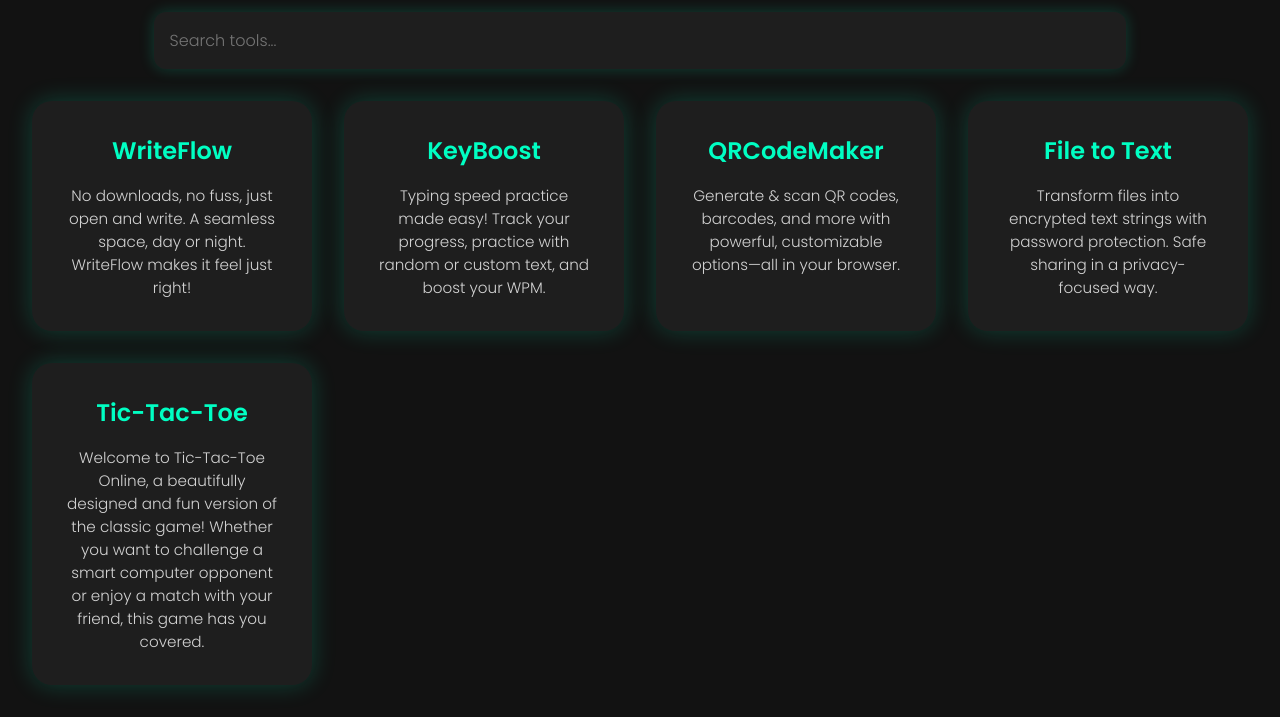
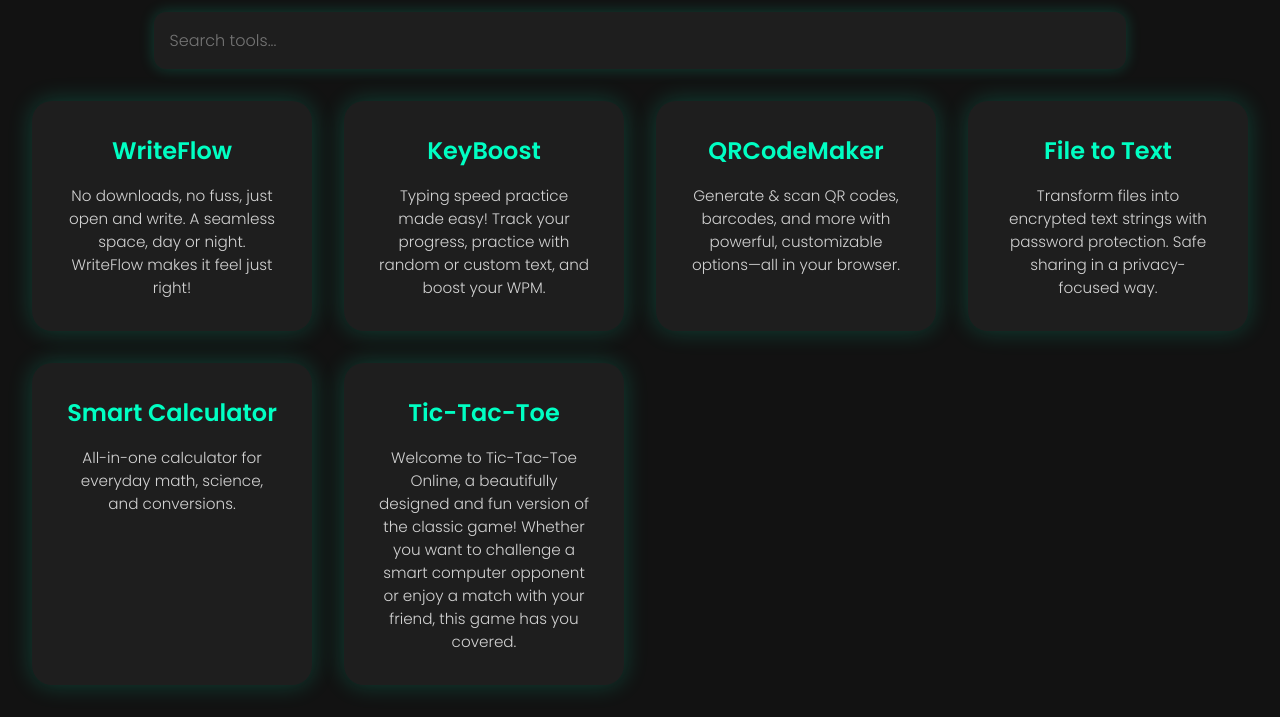
Before and after one commit to SKAshiful/Usely, a plain HTML site: page index.html in a window 1280 px wide. Shown: the part 112-829 px from the top of the page. Drawn offline with Linux system fonts and the light colour scheme.

Commit message:
Update index.html

```diff
--- a/index.html
+++ b/index.html
@@ -113,6 +113,10 @@ h1 {
       <h2>File to Text</h2>
       <p>Transform files into encrypted text strings with password protection. Safe sharing in a privacy-focused way.</p>
     </div>
+    <div class="card" onclick="location.href='https://skashiful.github.io/Calculator/'">
+      <h2>Smart Calculator</h2>
+      <p>All-in-one calculator for everyday math, science, and conversions.</p>
+    </div>
     <div class="card" onclick="location.href='https://skashiful.github.io/TicTacToe/'">
       <h2>Tic-Tac-Toe</h2>
       <p>Welcome to Tic-Tac-Toe Online, a beautifully designed and fun version of the classic game! Whether you want to challenge a smart computer opponent or enjoy a match with your friend, this game has you covered.</p>
```
